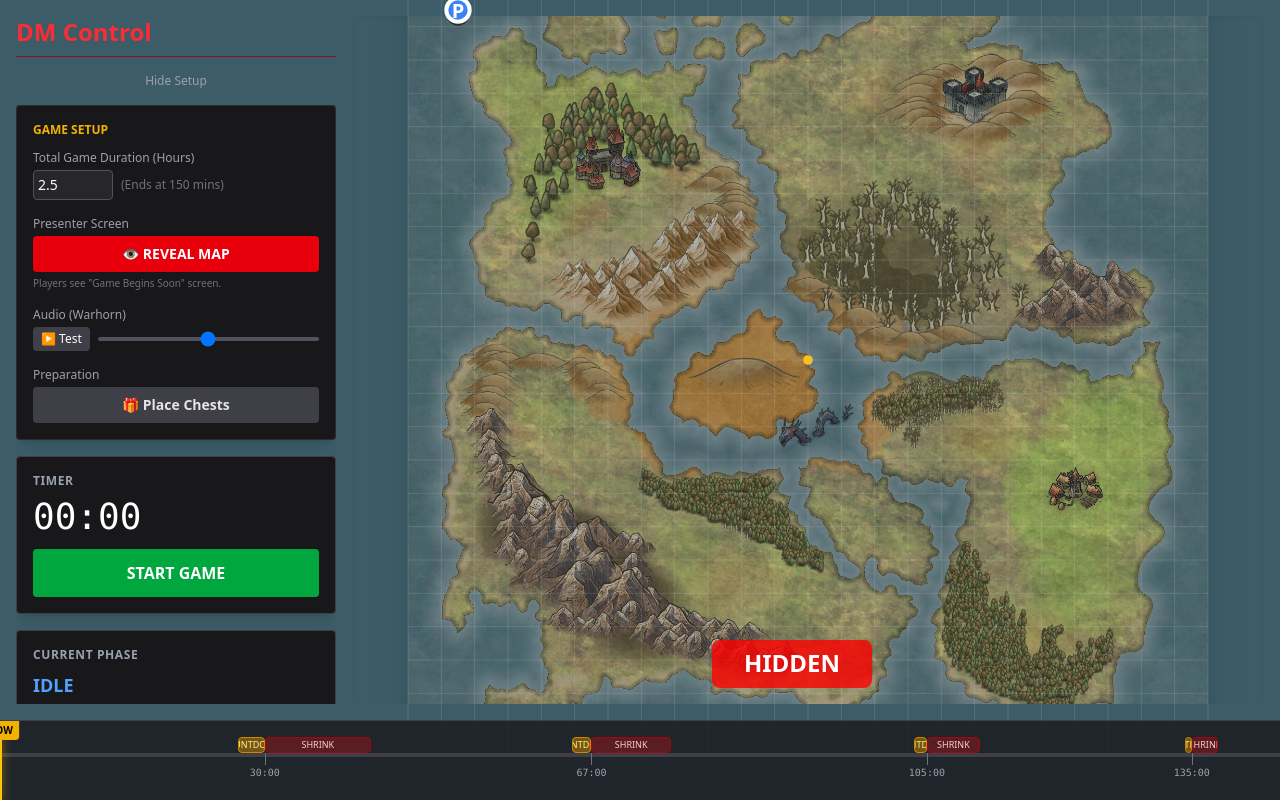
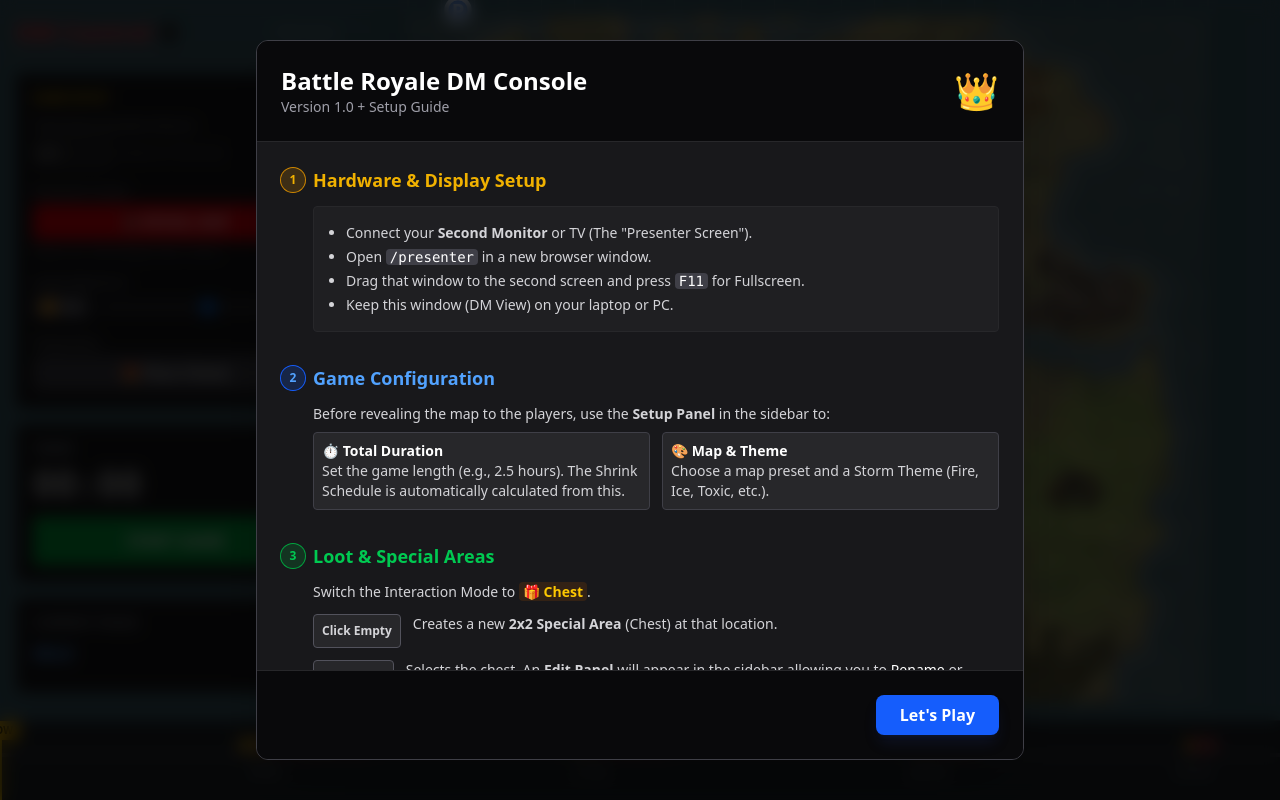
Before and after one commit to StefGeraets/dnd-battle-royale, a SvelteKit app: page /dm in a window 1280 px wide. Built offline with nearby package versions, Linux system fonts and the light colour scheme.

Commit message:
Add DM Onboarding with explainer text

```diff
--- a/src/lib/components/CountdownOverlay.svelte
+++ b/src/lib/components/CountdownOverlay.svelte
@@ -1,4 +1,5 @@
 <script lang="ts">
+	import { fly } from 'svelte/transition';
 	import type { GameEngine } from '../game.svelte';
 
 	type Props = {
@@ -16,7 +17,7 @@
 
 <div class="pointer-events-none fixed inset-x-0 top-10 z-60 flex justify-center">
 	{#if game.phase === 'WARNING'}
-		<div class="animate-in slide-in-from-top-4 fade-in duration-500">
+		<div transition:fly={{ y: -50, duration: 500 }}>
 			<div
 				class="flex flex-col items-center gap-1 rounded-xl border-4 border-red-600 bg-red-950/90 px-8 py-4 text-white shadow-[0_0_50px_rgba(220,38,38,0.6)] backdrop-blur-sm"
 			>
--- /dev/null
+++ b/src/lib/components/DmOnboarding.svelte
@@ -0,0 +1,151 @@
+<script lang="ts">
+	import { fade, scale } from 'svelte/transition';
+
+	type Props = {
+		onClose: () => void;
+	};
+	let { onClose }: Props = $props();
+</script>
+
+<div
+	transition:fade={{ duration: 200 }}
+	class="fixed inset-0 z-100 flex items-center justify-center bg-black/80 backdrop-blur-sm p-4"
+>
+	<div
+		transition:scale={{ start: 0.95, duration: 200 }}
+		class="w-full max-w-3xl rounded-xl border border-zinc-700 bg-zinc-900 shadow-2xl overflow-hidden flex flex-col max-h-[90vh]"
+	>
+		<div class="border-b border-zinc-800 bg-zinc-950 p-6 flex justify-between items-center">
+			<div>
+				<h1 class="text-2xl font-bold text-white">Battle Royale DM Console</h1>
+				<p class="text-sm text-zinc-400">Version 1.0 + Setup Guide</p>
+			</div>
+			<div class="text-4xl">👑</div>
+		</div>
+
+		<div class="overflow-y-auto p-6 space-y-8 text-zinc-300">
+			<section class="space-y-3">
+				<h2 class="flex items-center gap-2 text-lg font-bold text-yellow-500">
+					<span
+						class="flex h-6 w-6 items-center justify-center rounded-full bg-yellow-600/20 text-xs ring-1 ring-yellow-600"
+						>1</span
+					>
+					Hardware & Display Setup
+				</h2>
+				<div class="ml-8 space-y-2 text-sm bg-zinc-800/50 p-4 rounded border border-zinc-800">
+					<ul class="list-disc list-outside ml-4 space-y-1">
+						<li>Connect your <strong>Second Monitor</strong> or TV (The "Presenter Screen").</li>
+						<li>
+							Open <code class="bg-zinc-700 px-1 rounded text-white">/presenter</code> in a new browser
+							window.
+						</li>
+						<li>
+							Drag that window to the second screen and press <kbd
+								class="bg-zinc-700 px-1 rounded text-white font-mono">F11</kbd
+							> for Fullscreen.
+						</li>
+						<li>Keep this window (DM View) on your laptop or PC.</li>
+					</ul>
+				</div>
+			</section>
+
+			<section class="space-y-3">
+				<h2 class="flex items-center gap-2 text-lg font-bold text-blue-400">
+					<span
+						class="flex h-6 w-6 items-center justify-center rounded-full bg-blue-600/20 text-xs ring-1 ring-blue-600"
+						>2</span
+					>
+					Game Configuration
+				</h2>
+				<div class="ml-8 text-sm">
+					<p class="mb-2">
+						Before revealing the map to the players, use the <strong>Setup Panel</strong> in the sidebar
+						to:
+					</p>
+					<ul class="grid grid-cols-1 md:grid-cols-2 gap-3">
+						<li class="bg-zinc-800 p-2 rounded border border-zinc-700">
+							<strong class="text-white block">⏱ Total Duration</strong>
+							Set the game length (e.g., 2.5 hours). The Shrink Schedule is automatically calculated from
+							this.
+						</li>
+						<li class="bg-zinc-800 p-2 rounded border border-zinc-700">
+							<strong class="text-white block">🎨 Map & Theme</strong>
+							Choose a map preset and a Storm Theme (Fire, Ice, Toxic, etc.).
+						</li>
+					</ul>
+				</div>
+			</section>
+
+			<section class="space-y-3">
+				<h2 class="flex items-center gap-2 text-lg font-bold text-green-500">
+					<span
+						class="flex h-6 w-6 items-center justify-center rounded-full bg-green-600/20 text-xs ring-1 ring-green-600"
+						>3</span
+					>
+					Loot & Special Areas
+				</h2>
+				<div class="ml-8 space-y-3 text-sm">
+					<p>
+						Switch the Interaction Mode to <strong
+							class="text-yellow-400 bg-yellow-900/30 px-1 rounded">🎁 Chest</strong
+						>.
+					</p>
+					<div class="grid gap-3">
+						<div class="flex gap-3 items-start">
+							<div
+								class="bg-zinc-800 p-2 rounded min-w-[60px] text-center text-xs font-bold border border-zinc-600"
+							>
+								Click Empty
+							</div>
+							<p>Creates a new <strong>2x2 Special Area</strong> (Chest) at that location.</p>
+						</div>
+						<div class="flex gap-3 items-start">
+							<div
+								class="bg-zinc-800 p-2 rounded min-w-[60px] text-center text-xs font-bold border border-zinc-600"
+							>
+								Click Chest
+							</div>
+							<p>
+								Selects the chest. An <strong>Edit Panel</strong> will appear in the sidebar
+								allowing you to <span class="text-white">Rename</span> or
+								<span class="text-red-400">Delete</span> it.
+							</p>
+						</div>
+					</div>
+				</div>
+			</section>
+
+			<section class="space-y-3">
+				<h2 class="flex items-center gap-2 text-lg font-bold text-red-500">
+					<span
+						class="flex h-6 w-6 items-center justify-center rounded-full bg-red-600/20 text-xs ring-1 ring-red-600"
+						>4</span
+					>
+					Running the Game
+				</h2>
+				<div class="ml-8 text-sm bg-zinc-800/50 p-4 rounded border border-zinc-800">
+					<ol class="list-decimal list-inside space-y-2">
+						<li>
+							Click <strong class="text-green-400">👁 REVEAL MAP</strong> when players are seated.
+						</li>
+						<li>Click <strong class="text-green-400">START GAME</strong> to begin the timer.</li>
+						<li>
+							When the <strong>Warning Countdown</strong> appears (Top Center), click the map in
+							<strong class="text-blue-400">🎯 Zone Mode</strong> to choose the next safe center.
+						</li>
+						<li>If you don't click, it shrinks concentrically (to the current center).</li>
+					</ol>
+				</div>
+			</section>
+		</div>
+
+		<div class="border-t border-zinc-800 bg-zinc-950 p-6 flex justify-end gap-3">
+			<button
+				class="px-6 py-2 rounded-lg bg-blue-600 hover:bg-blue-500 text-white font-bold transition-colors shadow-lg shadow-blue-900/20 cursor-pointer"
+				onclick={onClose}
+			>
+				Let's Play
+			</button>
+		</div>
+	</div>
+</div>
--- a/src/routes/dm/+page.svelte
+++ b/src/routes/dm/+page.svelte
@@ -4,6 +4,8 @@
 	import MapSettings from '$lib/components/MapSettings.svelte';
 	import Timeline from '../../lib/components/Timeline.svelte';
 	import CountdownOverlay from '../../lib/components/CountdownOverlay.svelte';
+	import DmOnboarding from '../../lib/components/DmOnboarding.svelte';
+	import { fly } from 'svelte/transition';
 
 	const game = new GameEngine(true);
 
@@ -12,6 +14,7 @@
 	let lastPlayedIndex = -1;
 	let volume = $state(0.5);
 	let selectedChestId = $state<string | null>(null);
+	let showOnboarding = $state(true);
 
 	let selectedChest = $derived(
 		selectedChestId ? game.specialAreas.find((c) => c.id === selectedChestId) : null
@@ -73,17 +76,37 @@
 	class="flex flex-col h-screen bg-zinc-950 text-white transition-colors duration-1000"
 	style="background-color: {game.themeColor}"
 >
+	{#if showOnboarding}
+		<DmOnboarding
+			onClose={() => {
+				console.log('clicked');
+				showOnboarding = false;
+			}}
+		/>
+	{/if}
+
 	<CountdownOverlay {game} />
 
 	<div class="flex flex-1 gap-4 p-4 overflow-hidden">
 		<div class="relative z-50 w-80 flex flex-col gap-4 overflow-y-auto">
-			<h1 class="border-b border-red-900 pb-2 text-2xl font-bold text-red-500">DM Control</h1>
+			<div class="flex justify-between items-center border-b border-red-900 pb-2">
+				<div class="flex items-center gap-2">
+					<h1 class="text-2xl font-bold text-red-500">DM Control</h1>
+					<button
+						class="text-[10px] bg-zinc-800 hover:bg-zinc-700 text-zinc-400 px-1.5 py-0.5 rounded border border-zinc-700 cursor-pointer"
+						onclick={() => (showOnboarding = true)}
+						title="Open Guide"
+					>
+						?
+					</button>
+				</div>
 				<button
 					onclick={() => (showSetup = !showSetup)}
 					class="text-xs text-zinc-400 hover:text-white"
 				>
 					{showSetup ? 'Hide Setup' : 'Show Setup'}
 				</button>
+			</div>
 
 			{#if showSetup}
 				<div class="rounded border border-zinc-700/50 bg-zinc-900 p-4 shadow-lg">
@@ -295,7 +318,8 @@
 
 			{#if selectedChest && mode === 'CHEST'}
 				<div
-					class="rounded border border-yellow-500 bg-yellow-900/40 p-4 shadow-lg animate-in fade-in slide-in-from-left-4"
+					transition:fly={{ y: -20, duration: 300 }}
+					class="rounded border border-yellow-500 bg-yellow-900/40 p-4 shadow-lg"
 				>
 					<div class="flex justify-between items-start mb-2">
 						<h2 class="text-xs font-bold uppercase text-yellow-500">Edit Chest</h2>
```
Lines whose indentation alone changed are shown as unchanged.
